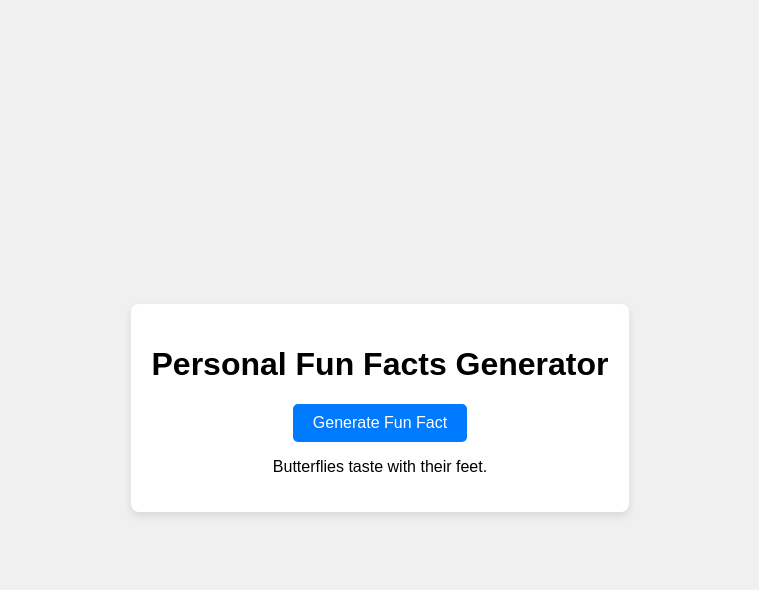
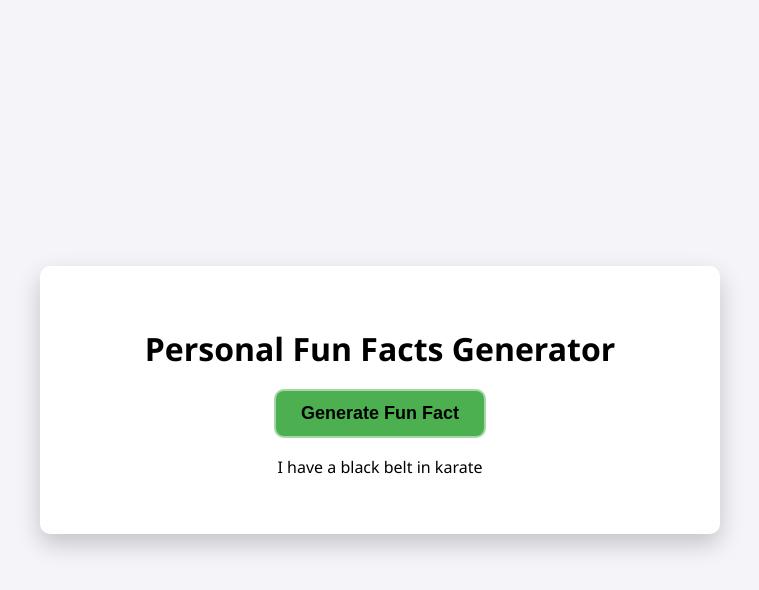
Before and after one commit to unstopablesid/Fun-Fact-generator, a plain HTML site: page index.html in a window 1280 px wide. Both pictures are taken after a click on the button "Generate Fun Fact". Shown: the whole page, without its empty margins (260-1019 px from the left). Drawn offline with Linux system fonts and the light colour scheme.

Commit message:
Enhance fun facts generator with new facts, improved styling, and animation effects

```diff
--- a/index.html
+++ b/index.html
@@ -10,7 +10,7 @@
     <div class="container">
         <h1>Personal Fun Facts Generator</h1>
         <button id="generateFact">Generate Fun Fact</button>
-        <p id="funFact"></p>
+        <p id="funFact" style="color: black;"></p>
     </div>
     <script src="script.js"></script>
 </body>
--- a/script.js
+++ b/script.js
@@ -1,10 +1,22 @@
 document.getElementById('generateFact').addEventListener('click', function() {
     const facts = [
-        "You share your birthday with at least 9 million other people in the world.",
-        "The Eiffel Tower can be 15 cm taller during the summer.",
-        "Octopuses have three hearts.",
-        "Butterflies taste with their feet."
+        "Once I hacked my college database",
+        "I am a web developer",
+        "I am a student",
+        "I have a YouTube channel",
+        "I love hiking and outdoor adventures",
+        "I can speak three languages fluently",
+        "I have traveled to over 15 countries",
+        "I am a certified scuba diver",
+        "I enjoy cooking and trying out new recipes",
+        "I am an avid reader and love mystery novels",
+        "I have a black belt in karate",
     ];
     const randomIndex = Math.floor(Math.random() * facts.length);
-    document.getElementById('funFact').textContent = facts[randomIndex];
+    const funFactElement = document.getElementById('funFact');
+    funFactElement.classList.remove('show'); // Remove the class to reset the animation
+    setTimeout(() => {
+        funFactElement.textContent = facts[randomIndex];
+        funFactElement.classList.add('show'); // Add the 'show' class to make the fact visible
+    }, 10); // Short delay to allow CSS to reset
 });
--- a/styles.css
+++ b/styles.css
@@ -1,30 +1,64 @@
+/* General body styling */
 body {
-    font-family: Arial, sans-serif;
+    font-family: 'Segoe UI', Tahoma, Geneva, Verdana, sans-serif;
     display: flex;
     justify-content: center;
     align-items: center;
     height: 100vh;
-    background-color: #f0f0f0;
+    margin: 0;
+    background-color: #f4f4f9;
+    color: #000000;
 }
 
+/* Container styling */
 .container {
     text-align: center;
-    padding: 20px;
-    background-color: white;
-    border-radius: 8px;
-    box-shadow: 0 4px 8px rgba(0,0,0,0.1);
+    padding: 40px;
+    background-color: #ffffff;
+    border-radius: 10px;
+    box-shadow: 0 10px 25px rgba(0,0,0,0.2);
+    width: 90%;
+    max-width: 600px;
 }
 
+/* Button styling */
 button {
-    padding: 10px 20px;
-    font-size: 16px;
+    padding: 12px 25px;
+    font-size: 18px;
+    font-weight: bold;
     cursor: pointer;
-    background-color: #007BFF;
-    color: white;
+    background-color: #4CAF50;
+    color: rgb(0, 0, 0);
     border: none;
-    border-radius: 5px;
+    border-radius: 8px;
+    transition: background-color 0.3s ease;
 }
 
 button:hover {
-    background-color: #0056b3;
+    background-color: #45a049;
 }
+
+/* Button focus state */
+button:focus {
+    outline: none;
+    box-shadow: 0 0 0 2px rgba(76,175,80,0.5);
+}
+
+/* Paragraph styling for fun facts */
+#funFact {
+    font-size: 16px;
+    margin-top: 20px;
+    opacity: 0;
+    transition: opacity 1s ease;
+}
+
+/* Animation for displaying fun facts */
+@keyframes fadeIn {
+    from { opacity: 0; }
+    to { opacity: 1; }
+}
+
+/* Apply animation */
+#funFact.show {
+    animation: fadeIn 1s forwards;
+}
```
